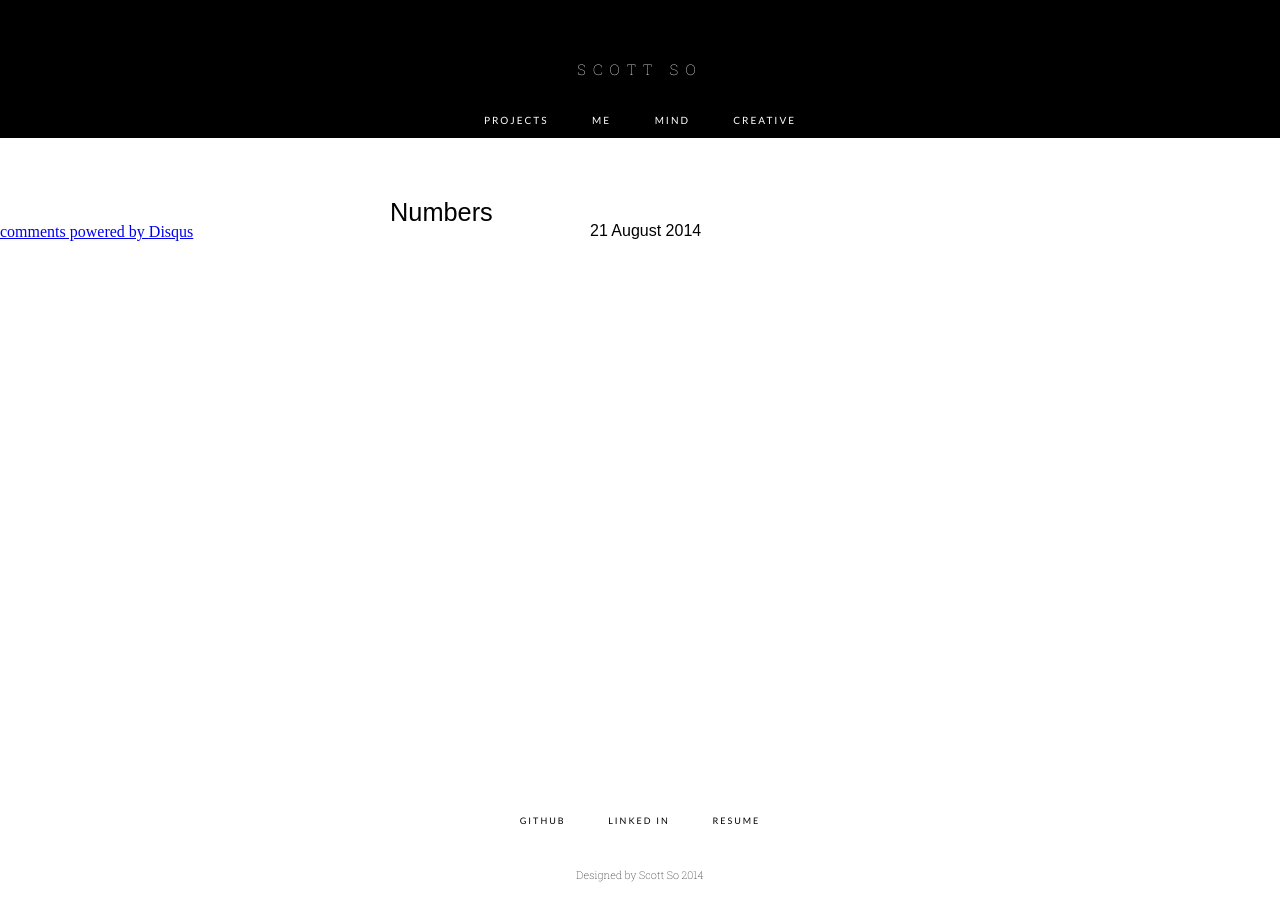
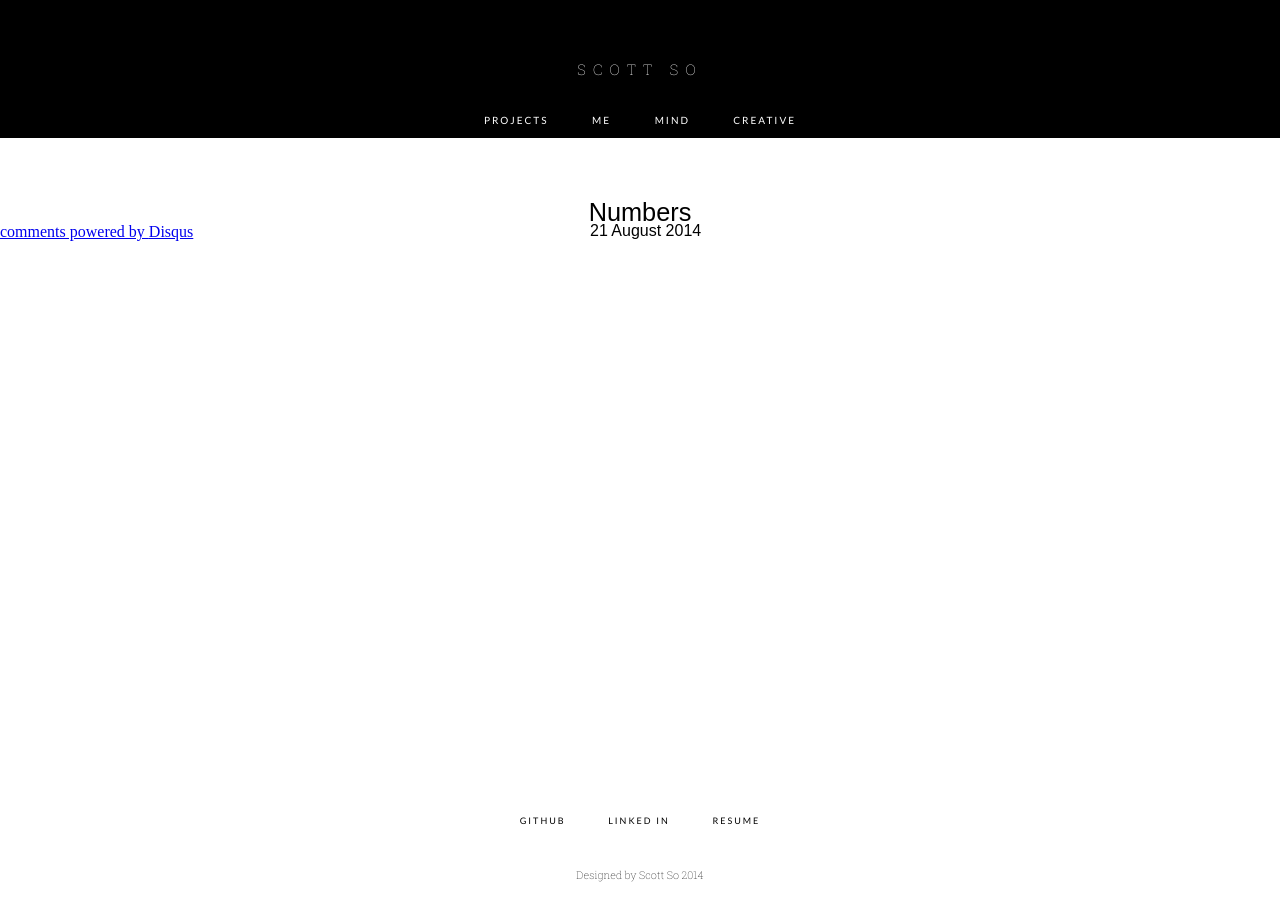
Before and after one commit to scotthso-zz/scotthso.github.io, a Jekyll site: the page built from _posts/2014-08-21-Numbers.html, in a window 1280 px wide. Built offline with Jekyll 4.4.1, drawn with Linux system fonts in a browser that asks for light colours; some web fonts are replaced; Markdown is read by kramdown in place of the engine named in the settings; comment, search, counter and statistics services are not loaded.

Commit message:
blog text align

```diff
--- a/css/post.css
+++ b/css/post.css
@@ -30,8 +30,7 @@ h1 {
     font-size: 19pt;
     margin-top: 60px;
     font-weight: 500;
-    left: 50%;
-    margin-left: -250px;
+    text-align: center;
 }
 
 h3 {
```
